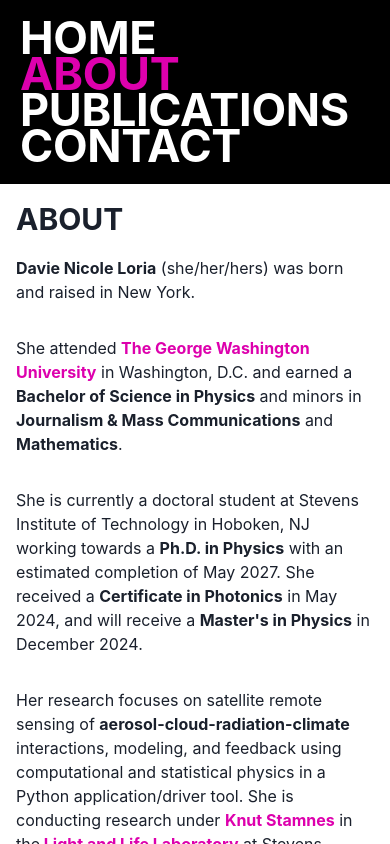
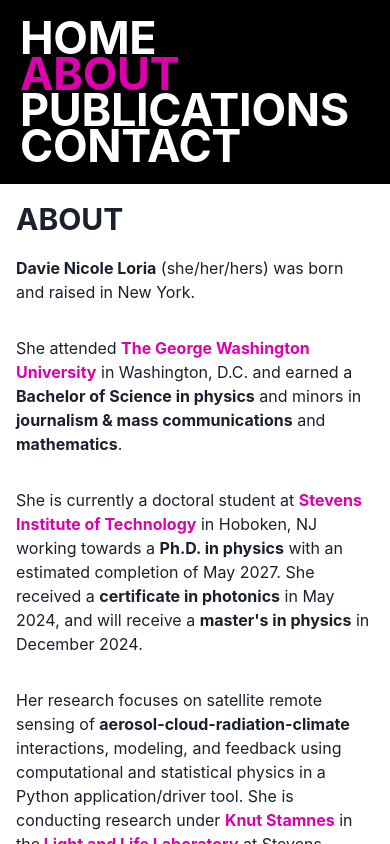
Before and after one commit to jacktorrealba/davies-website, a Next.js app: page /AboutMe in a window 390 px wide. Built offline with nearby package versions, Linux system fonts and the light colour scheme.

Commit message:
added publication links, responsive layout, and added padding to bottom of pages git status

```diff
--- a/app/AboutMe/page.js
+++ b/app/AboutMe/page.js
@@ -17,15 +17,15 @@
                             </Box>
                             <Box className="aboutMeBox">
                                 She attended <Link className="pinkLink-sm" href="https://www.gwu.edu/" target="_blank" rel="noopener noreferrer">The George Washington University</Link> in Washington, D.C. and earned a
-                                <Text as="span" className="boldText"> Bachelor of Science in Physics</Text> and minors in
-                                <Text as="span" className="boldText"> Journalism & Mass Communications</Text> and
-                                <Text as="span" className="boldText"> Mathematics</Text>.
+                                <Text as="span" className="boldText"> Bachelor of Science in physics</Text> and minors in
+                                <Text as="span" className="boldText"> journalism & mass communications</Text> and
+                                <Text as="span" className="boldText"> mathematics</Text>.
                             </Box>
                             <Box className="aboutMeBox">
-                                She is currently a doctoral student at Stevens Institute of Technology in Hoboken, NJ
-                                working towards a <Text as="span" className="boldText"> Ph.D. in Physics</Text> with an estimated completion of May 2027.
-                                She received a <Text as="span" className="boldText"> Certificate in Photonics</Text> in May 2024,
-                                and will receive a <Text as="span" className="boldText"> Master&apos;s in Physics</Text> in December 2024.
+                                She is currently a doctoral student at <Link className="pinkLink-sm" href="https://www.stevens.edu/" target="_blank" rel="noopener noreferrer">Stevens Institute of Technology</Link> in Hoboken, NJ
+                                working towards a <Text as="span" className="boldText"> Ph.D. in physics</Text> with an estimated completion of May 2027.
+                                She received a <Text as="span" className="boldText"> certificate in photonics</Text> in May 2024,
+                                and will receive a <Text as="span" className="boldText"> master&apos;s in physics</Text> in December 2024.
                             </Box>
                             <Box className="aboutMeBox">
                                 Her research focuses on satellite remote sensing of <Text as="span" className="boldText"> aerosol-cloud-radiation-climate</Text> interactions, modeling, and feedback
@@ -34,7 +34,7 @@
                                 <Link href="https://www.stevens.edu/light-and-life-laboratory" className="pinkLink-sm" target="_blank" rel="noopener noreferrer"> Light and Life Laboratory</Link> at Stevens.
                             </Box>
                             <Box className="aboutMeBox">
-                                All research and career opportunities she has done have had an undertone of <Text as="span" className="boldText"> science communications</Text>
+                                All research and career opportunities she has done have had an undertone of <Text as="span" className="boldText"> science communications </Text>
                                 and an ultimate goal of communicating her work—as well as work done by other research groups—to the
                                 general public. Few courses offered at GW were scicomm specific, so all work she did in journalism
                                 courses she took in undergrad &#40;when able and not inherently a scicomm course&#41; were science
--- a/app/globals.css
+++ b/app/globals.css
@@ -31,6 +31,7 @@
 .myNavLink {
   font-weight: bold;
   font-size: 28px;
+  display: inline-block;
 }
 .myNavLink:hover {
   color: var(--pink) !important;
@@ -70,6 +71,15 @@
   font-size: 45px;
 }
 
+#publicationsPageBox {
+  padding-bottom: 4rem;
+}
+
+#aboutMePageBox {
+  padding-bottom: 4rem;
+}
+
+
 @media screen and (width < 550px) {
 
   #main {
@@ -79,10 +89,14 @@
 
   #publicationsPageBox {
     overflow-y: unset;
+    padding-bottom: 4rem;
+    height: auto;
   }
 
   #aboutMePageBox{
     overflow-y: unset;
+    padding-bottom: 4rem;
+    height:auto;
   }
 
   .myNavLink {
```
Also changed, not shown: app/Publications/page.js (+22 -11 lines).
